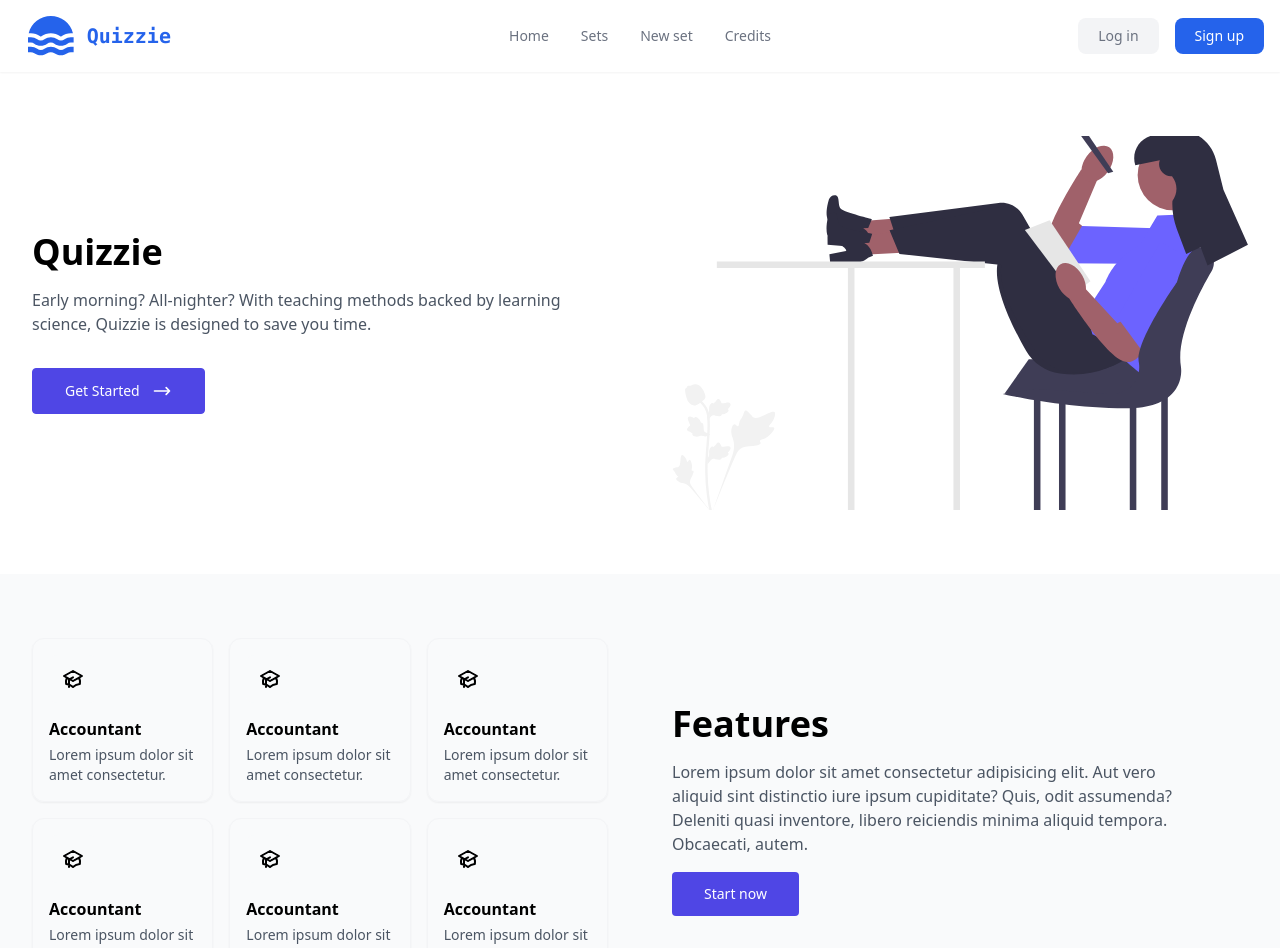
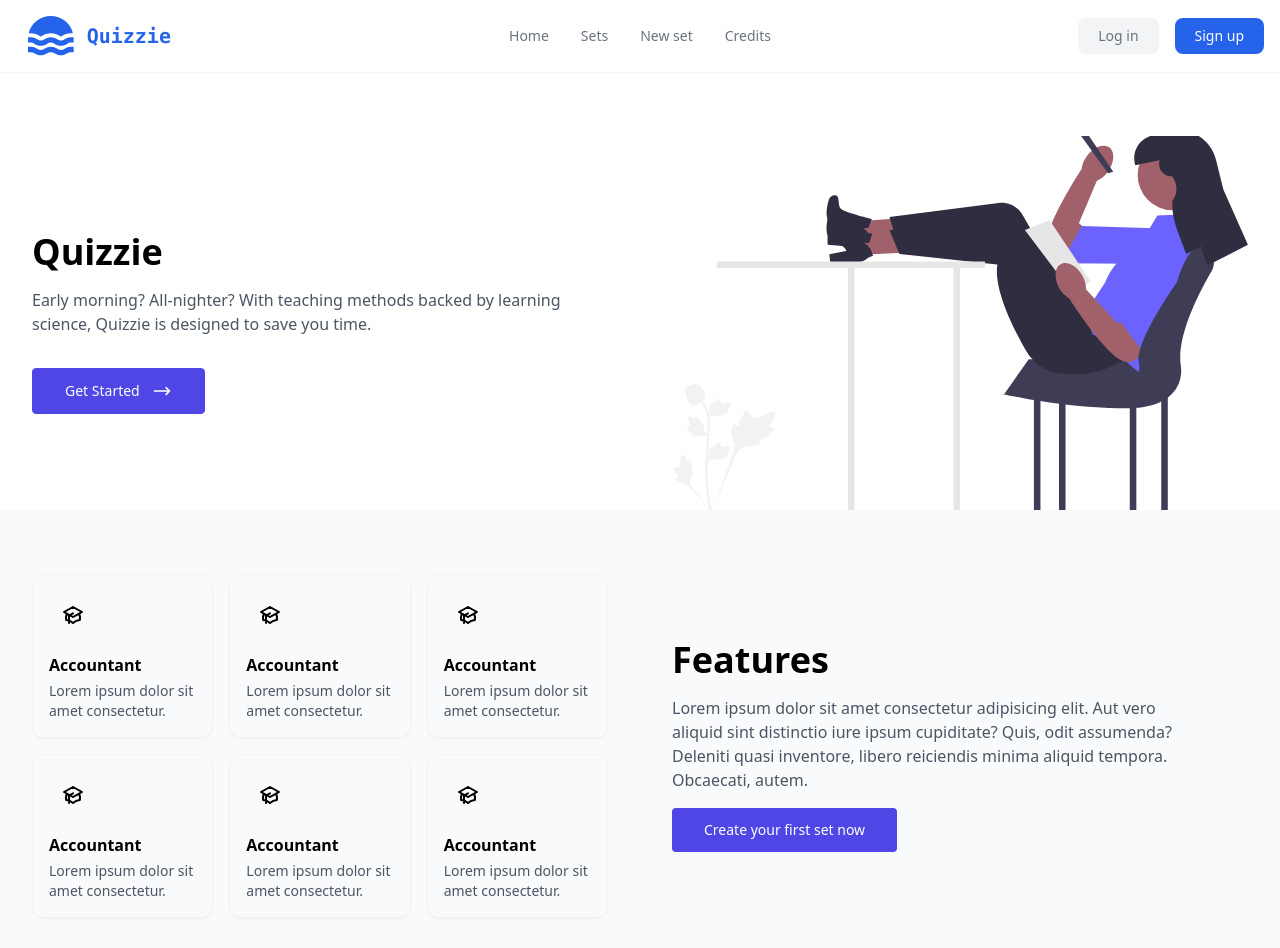
Before and after one commit to rayorole/quizlet-clone, a React (Create React App) app: page / in a window 1280 px wide. Shown: the top 948 px of the page. Built offline with nearby package versions, Linux system fonts and the light colour scheme.

Commit message:
Update hero

```diff
--- a/src/components/cta.jsx
+++ b/src/components/cta.jsx
@@ -2,7 +2,7 @@ import React from 'react';
 
 export default function Cta() {
   return (
-    <aside className="">
+    <aside>
       <div className="p-8 md:p-12 lg:px-16 lg:py-24">
         <div className="max-w-lg mx-auto text-center">
           <h2 className="text-2xl font-bold text-gray-900 md:text-3xl">
@@ -26,13 +26,13 @@ export default function Cta() {
               <input
                 type="email"
                 placeholder="Email address"
-                className="w-full p-3 text-gray-700 bg-white border-gray-200 transition rounded-md shadow-sm focus:ring focus:outline-none focus:ring-yellow-400 focus:border-white"
+                className="w-full p-3 text-gray-700 bg-white border-gray-200 transition rounded-md shadow-sm focus:ring focus:outline-none focus:ring-blue-400 focus:border-white"
               />
             </div>
 
             <button
               type="submit"
-              className="flex items-center justify-center w-full px-5 py-3 mt-4 text-white transition rounded-md bg-blue-600 sm:mt-0 sm:w-auto group focus:outline-none focus:ring focus:ring-yellow-400"
+              className="flex items-center justify-center w-full px-5 py-3 mt-4 text-white transition rounded-md bg-blue-600 sm:mt-0 sm:w-auto group focus:outline-none focus:ring focus:ring-blue-400"
             >
               <span className="text-sm font-medium"> Sign Up </span>
 
--- a/src/components/features.jsx
+++ b/src/components/features.jsx
@@ -218,7 +218,7 @@ export default function Features() {
               </span>
 
               <span className="text-sm font-medium transition-all group-hover:mr-4">
-                Start now
+                Create your first set now
               </span>
             </a>
           </div>
--- a/src/components/hero.jsx
+++ b/src/components/hero.jsx
@@ -3,7 +3,7 @@ import React from 'react';
 export default function Hero() {
   return (
     <section>
-      <div className="px-4 py-16 mx-auto max-w-screen-xl sm:px-6 lg:px-8">
+      <div className="px-4 pt-16 pb-16 lg:pb-0 mx-auto max-w-screen-xl sm:px-6 lg:px-8">
         <div className="grid grid-cols-1 gap-8 lg:gap-16 lg:grid-cols-2">
           <div className="relative h-64 overflow-hidden rounded-lg sm:h-80 lg:h-full lg:order-last">
             <img
--- a/src/components/nav.jsx
+++ b/src/components/nav.jsx
@@ -40,7 +40,7 @@ export default function Nav() {
           <div className="items-center justify-end flex-1 hidden gap-4 sm:flex">
             <a
               className="px-5 py-2 text-sm font-medium text-gray-500 bg-gray-100 rounded-lg"
-              href="/"
+              href="/login"
             >
               Log in
             </a>
```
